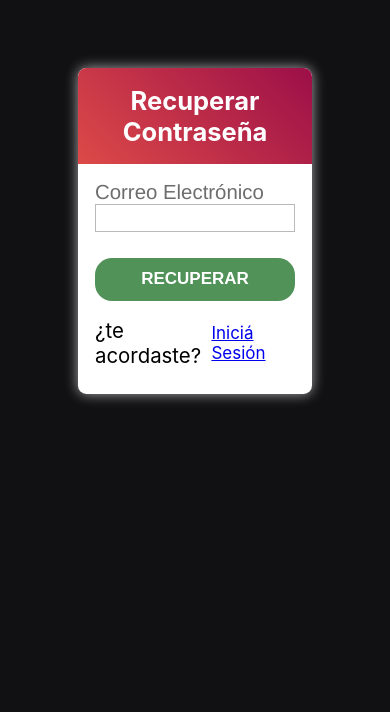
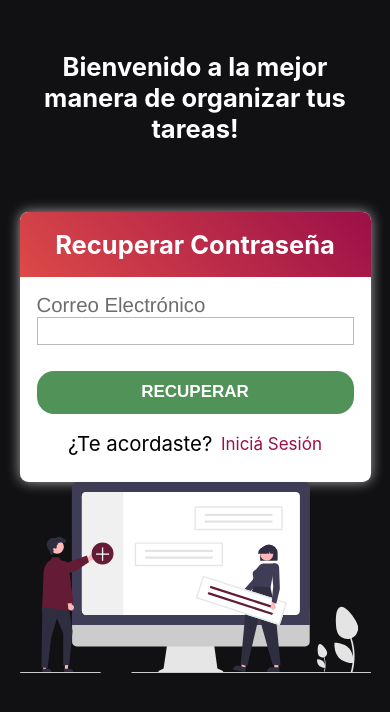
Before and after one commit to fedeferrelli/todo_list, a React (Create React App) app: page /recuperarPassword in a window 390 px wide. Shown: the top 712 px of the page. Built offline with nearby package versions, Linux system fonts and the light colour scheme; no server answers.

Commit message:
Style registration section & others

```diff
--- a/src/components/Registro_Login/Login.js
+++ b/src/components/Registro_Login/Login.js
@@ -137,15 +137,17 @@ function Login() {
                     </div>
                   </form>
                 </div>
-              </div>
+
 
               <div className="login-register-lr login-password-lr">
                 {" "}
-                <Link to="/recuperarPassword" className="to-password">
+                <Link to="/recuperarPassword" className="to-register-login">
                   {" "}
                   ¿Olvidaste tu contraseña?{" "}
                 </Link>{" "}
               </div>
+              </div>
+
 
               <div>
                 {message && (
--- a/src/components/Registro_Login/RecuperarPassword.js
+++ b/src/components/Registro_Login/RecuperarPassword.js
@@ -6,6 +6,8 @@ import { context } from "../../AuthContext/AuthContext";
 
 
 import { Link} from "react-router-dom";
+
+import Image from "../../assets/portrait.svg";
 
 import "../../css/registro_login.css";
 
@@ -40,7 +42,18 @@ function RecuperarPassword() {
   };
 
   return (
-    <>
+    <div>
+
+<div>
+        <h1 className="titulo-home">
+          Bienvenido a la mejor manera de organizar tus tareas!
+        </h1>
+        <div className="screen">
+          <div className="imagen-left">
+            <img className="imagen" src={Image} alt="tasks" />
+          </div>
+
+
       <div className="form-lr">
         <h1 className="titulo-lr"> Recuperar Contraseña</h1>
 
@@ -69,8 +82,8 @@ function RecuperarPassword() {
               </div>
 
               <div className="login-register-lr">
-                ¿te acordaste?{" "}
-                <Link to="/" className="to-register-lr">
+                ¿Te acordaste?{" "}
+                <Link to="/" className="to-register-login">
                   {" "}
                   Iniciá Sesión{" "}
                 </Link>{" "}
@@ -97,7 +110,11 @@ function RecuperarPassword() {
           </div>
         )}
       </div>
-    </>
+
+      </div>
+      </div>
+
+    </div>
   );
 }
 
--- a/src/components/Registro_Login/Register.js
+++ b/src/components/Registro_Login/Register.js
@@ -6,6 +6,8 @@ import { context } from '../../AuthContext/AuthContext'
 import {FiEyeOff, FiEye} from 'react-icons/fi';
 
 import { Link, useNavigate } from 'react-router-dom';
+
+import Image from "../../assets/portrait.svg";
 
 import '../../css/registro_login.css';
 
@@ -60,7 +62,19 @@ function Register() {
 
     return (
 
-        <>
+
+
+<div>
+        <h1 className="titulo-home">
+          Bienvenido a la mejor manera de organizar tus tareas!
+        </h1>
+        <div className="screen">
+          <div className="imagen-left">
+            <img className="imagen" src={Image} alt="tasks" />
+          </div>
+
+
+
         <div className='form-lr'>
             <h1 className='titulo-lr'> Registro</h1>
 
@@ -128,7 +142,7 @@ function Register() {
                 />
            </div>
 
-            <div  className="login-register-lr">¿Ya tenés una cuenta? <Link to="/" className="to-register-lr"> Iniciá Sesión </Link> </div>
+            <div  className="login-register-lr">¿Ya tenés una cuenta? <Link to="/" className="to-register-login"> Iniciá Sesión </Link> </div>
 
          </div>
        </form>
@@ -152,8 +166,8 @@ function Register() {
 
         </div>
 
-
-        </>
+        </div>
+        </div>
     )
 }
 
--- a/src/css/Tasks.css
+++ b/src/css/Tasks.css
@@ -3,7 +3,7 @@
   display: flex;
   flex-direction: row;
   justify-content: space-between;
-  width: 70%;
+  width: 85%;
   margin: auto;
   margin-bottom: 3rem;
   padding-top: 1rem;
@@ -17,6 +17,7 @@
   background-color: #fff;
   transition-duration: 200ms;
   position: relative;
+  height: 100%;
 }
 
 .tasks-number-conteiner {
@@ -178,23 +179,34 @@
 
 .log-out{
   width: auto;
-  padding: 0.5rem;
-  background-color: rgb(223, 221, 221);
+
+  box-sizing: border-box;
+
   font-size: 1rem;
+  font-style: normal;
+  font-weight: bold;
+  text-align: center;
   text-transform: uppercase;
   color: rgb(61, 59, 59);
+
+  background-color: rgb(223, 221, 221);
+
+  padding-left: 1rem;
   padding-right: 1rem;
-  padding-left: 1rem;
-  font-weight: bold;
-  border-radius: 6rem;
-  outline: none;
-  transition: ease-in 300ms;
-  cursor: pointer;
+  padding-top: 0.5rem;
+  padding-bottom: 0.5rem;
 
   margin-right: auto;
   margin-left: auto;
-  margin-top: 7.5rem;
 
+  border-radius: 6rem;
+  outline: none;
+  border: none;
+  text-decoration: none;
+
+  transition: ease-in 300ms;
+  cursor: pointer;
+  margin-bottom: 4rem;
 }
 
 .log-out:hover {
@@ -205,11 +217,12 @@
 @media (max-width: 450px) {
   * {
     font-size: 17px;
+
   }
 
   .showTasks {
     flex-direction: column;
-    width: 95%;
+    width: 90%;
   }
 
   .tasks {
@@ -220,4 +233,8 @@
   .tasks:hover {
     transform: scale(1);
   }
+
+  .log-out{
+    width: 90%
+  }
 }
--- a/src/css/cargaDatos.css
+++ b/src/css/cargaDatos.css
@@ -89,17 +89,19 @@
 .submit,
 .cancelar {
   width: 55%;
-  font-size: 0.8rem;
+  font-size: 1rem;
   text-transform: uppercase;
   color: #fff;
   border-radius: 1rem;
   border: none;
+  text-decoration: none;
   padding-top: 0.7rem;
   padding-bottom: 0.7rem;
   font-weight: bold;
   background-color: #519259 ;
   transition: ease-in-out 200ms;
   cursor:pointer;
+  text-align: center;
 }
 
 .submit:hover {
--- a/src/css/registro_login.css
+++ b/src/css/registro_login.css
@@ -6,7 +6,7 @@
     margin: auto;
     margin-bottom: 0;
     text-align: center;
-  /*   background-color: #641b35; */
+    margin-top: 3rem;
 
 }
 
@@ -24,7 +24,7 @@
 .imagen{
     width:70%;
     margin: auto;
-   /*  margin-top: 2rem; */
+
 }
 
 
@@ -153,7 +153,6 @@ margin-top: 4rem;
 
 .login-password-lr{
     width:100%;
-    /* max-width: 25rem; */
     text-align: center;
     flex-direction: column;
     margin-left: auto;
@@ -180,7 +179,10 @@ margin-top: 4rem;
 
 .to-register-login{
     margin-left: 0.5rem;
-    color: #9c0f48;
+    text-decoration: none;
+    color:  #9c0f48;
+
+
 }
 
 .to-password-lr{
@@ -263,7 +265,7 @@ margin-top: 4rem;
 
 .google-login-lr{
    width: 100%;
-
+   text-align: center;
     padding: 1rem;
     background-color: white;
     border-radius: 10rem;
@@ -289,6 +291,10 @@ margin-top: 4rem;
       font-size: 17px;
     }
 
+    .titulo-home{
+        font-size: 1.5rem;
+    }
+
     .screen{
         flex-direction: column;
 
@@ -302,7 +308,33 @@ margin-top: 4rem;
         width:80%;
     }
 
-    .login-register{
-        font-size: 1rem;
+
+    .imagen-left{
+        width: 100%;
+        order: 2;
+        margin-bottom: 4rem;
+    }
+
+    .imagen{
+        width:90%;
+
+    }
+
+    .text-form-lr{
+        width: 100%;
+        order: 1;
+        margin-bottom: 4rem;
+    }
+
+    .form-lr{
+        margin-top: 4rem;
+          margin-left: auto;
+          margin-right: auto;
+          width: 90%;
+    }
+
+    .botonera-google-lr{
+
+        width: 81%;
     }
 }
--- a/src/css/search&add.css
+++ b/src/css/search&add.css
@@ -6,7 +6,7 @@
   padding-top: 2rem;
   margin-right: auto;
   margin-left: auto;
-  width: 70%;
+  width: 85%;
 }
 
 .search,
@@ -21,6 +21,8 @@
   border: solid lightgrey 0.1px;
   border-radius: 6rem;
   outline: none;
+  border: none;
+  text-decoration: none;
   margin-right: 1.5rem;
   transition: ease-in 400ms;
 }
@@ -45,6 +47,7 @@
   transition: ease-in 300ms;
   cursor: pointer;
   text-transform: uppercase;
+  text-align: center;
 }
 
 .add-button:hover {
```
